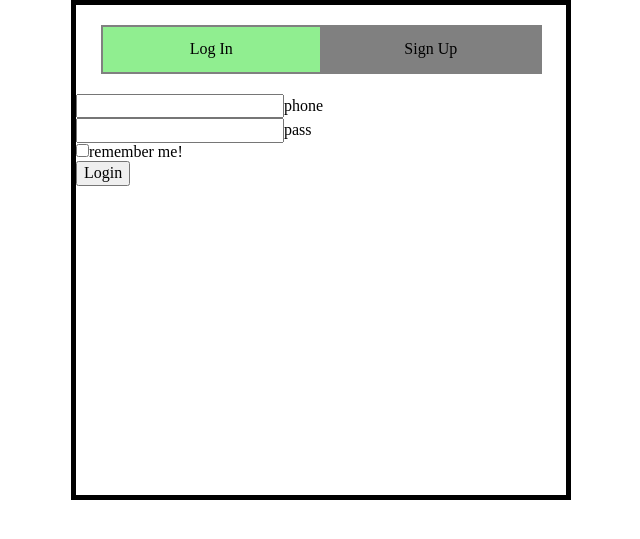
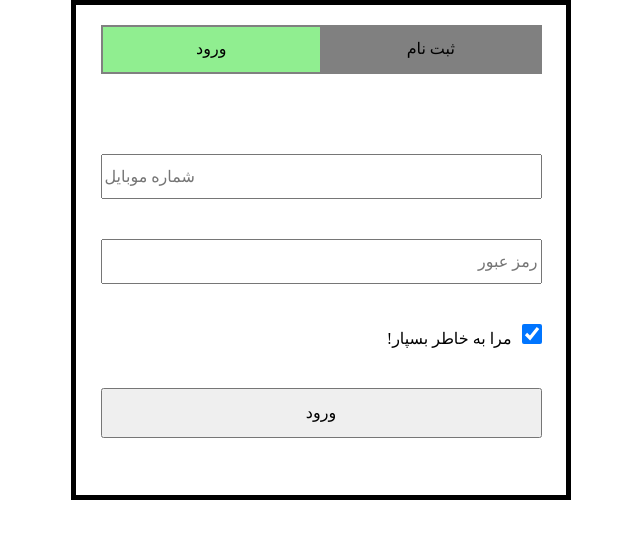
Before and after one commit to Ftm-Zaka02/Messenger-Project, a PHP site: page / in a window 1280 px wide. Shown: the top 539 px of the page, without its empty margins (319-959 px from the left). Run offline with PHP 8.4, Linux system fonts and the light colour scheme.

Commit message:
creat login form

```diff
--- a/index.html
+++ b/index.html
@@ -1,5 +1,5 @@
 <!DOCTYPE html>
-<html lang="en">
+<html lang="fa">
   <head>
     <meta charset="UTF-8" />
     <meta name="viewport" content="width=device-width, initial-scale=1.0" />
@@ -10,20 +10,22 @@
   <body>
     <form action="/">
       <div class="fieldset">
+
         <table class="tab-group">
           <tr>
-            <td id="login-tab" class="tab tab-active">Log In</td>
-            <td id="signup-tab" class="tab" >Sign Up</td>
+            <td id="signup-tab" class="tab">ثبت نام</td>
+            <td id="login-tab" class="tab tab-active">ورود</td>
           </tr>
         </table>
-        <div class="input"><input type="tel" />phone</div>
 
-        <div class="input"><input type="password" />pass</div>
+        <div class="input"><input type="tel" placeholder="شماره موبایل"/></div>
 
-        <div class="input"><input type="checkbox" />remember me!</div>
+        <div class="input"><input type="password" placeholder="رمز عبور" /></div>
+
+        <div class="input "><input class="checkbox" type="checkbox" checked value="" />مرا به خاطر بسپار!</div>
 
         <div>
-          <button>Login</button>
+          <button class="login-btn">ورود</button>
         </div>
       </div>
     </form>
--- a/style.css
+++ b/style.css
@@ -4,7 +4,7 @@
   box-sizing: border-box;
 }
 body {
-  /* direction: rtl; */
+  direction: rtl;
 }
 .fieldset {
   border: 5px solid black;
@@ -16,9 +16,10 @@ body {
 .tab-group {
   width: 90%;
   height: 10%;
-  margin: 20px auto;
+  margin: 20px auto 80px;
   padding: 0px;
   background-color: gray;
+  border: 0px;
 }
 .tab {
   width: 45%;
@@ -27,3 +28,22 @@ body {
 .tab-active{
   background-color: lightgreen;
 }
+.input{
+  width: 90%;
+  margin: 0px auto 40px;
+}
+input{
+  width: 100%;
+  height: 45px;
+}
+.checkbox{
+  width: 20px;
+  height: 20px;
+  margin-left: 10px;
+}
+.login-btn{
+  display: block;
+  width: 90%;
+  height: 50px;
+  margin: 30px auto;
+}
```
